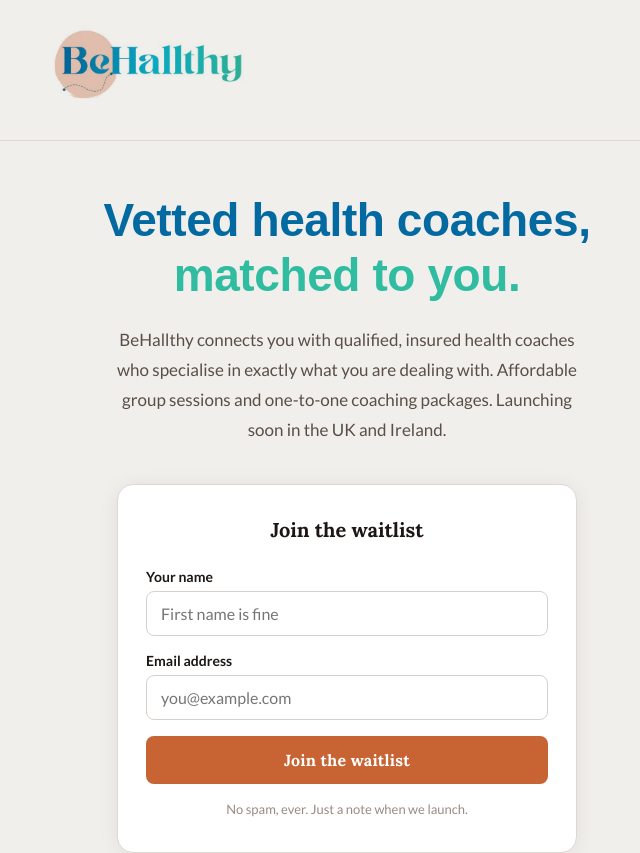
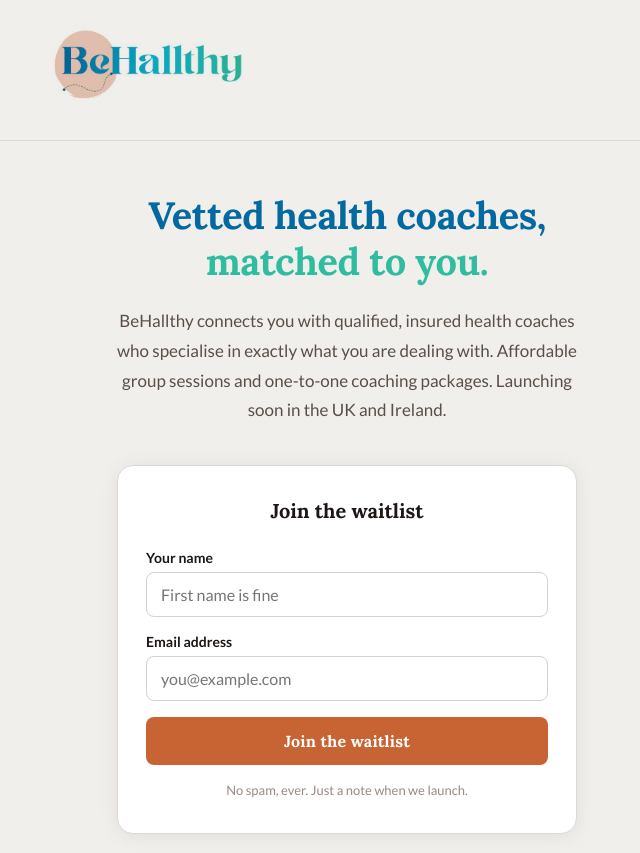
Before and after one commit to grafbea00-del/behallthy-waitlist, a React (Create React App) app: page / in a window 1280 px wide. Shown: the top 853 px of the page, without its empty margins (293-933 px from the left). Built offline with nearby package versions, Linux system fonts and the light colour scheme.

Commit message:
Update App.jsx

```diff
--- a/src/App.jsx
+++ b/src/App.jsx
@@ -118,9 +118,9 @@
 
         {/* Headline */}
         <h1 style={{
-          fontFamily: '"Nunito", sans-serif',
-          fontSize: 'clamp(30px, 6vw, 46px)',
-          fontWeight: '800',
+          fontFamily: '"Lora", Georgia, serif',
+          fontSize: 'clamp(26px, 5vw, 38px)',
+          fontWeight: '700',
           lineHeight: '1.2',
           letterSpacing: '-0.4px',
           marginBottom: '22px',
```
